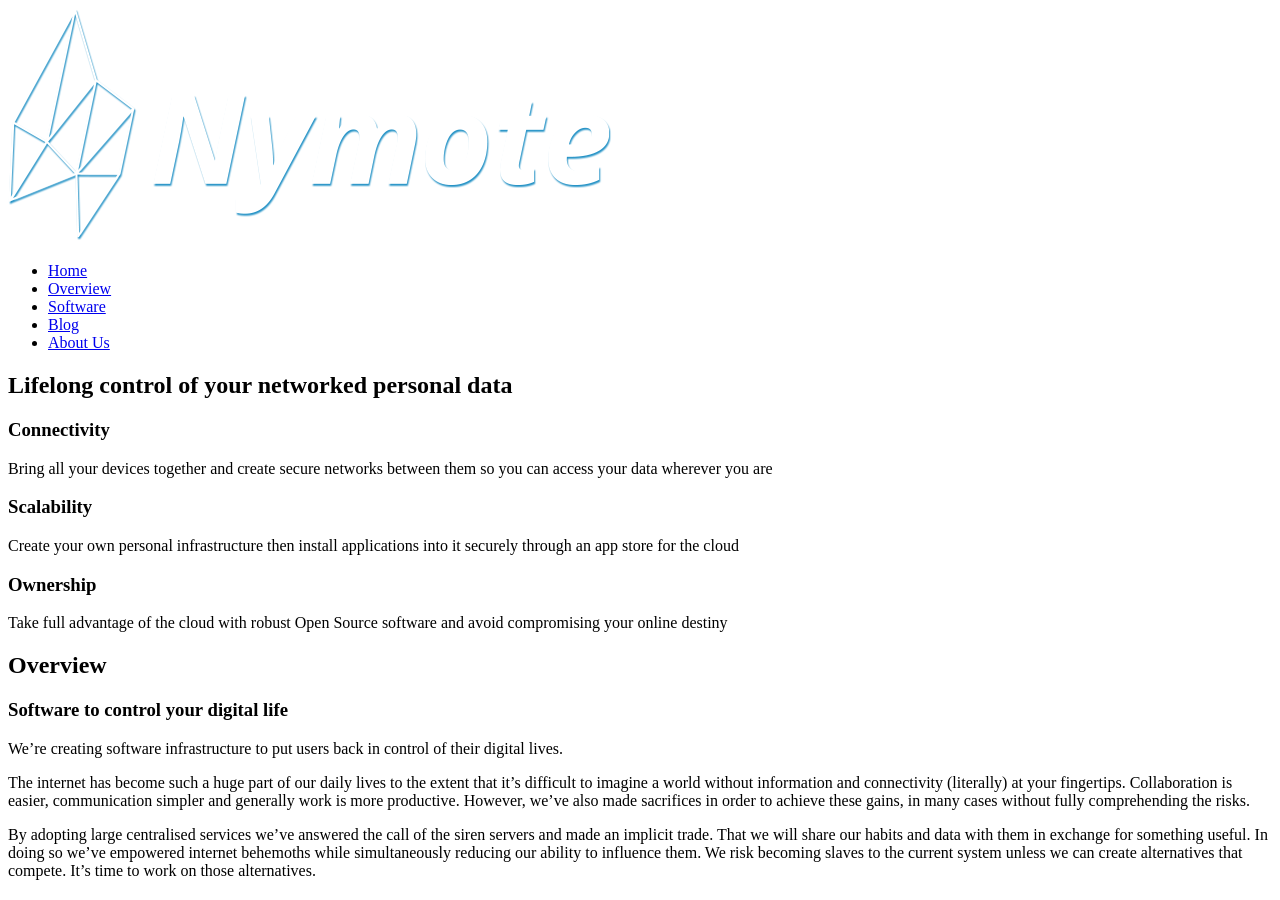
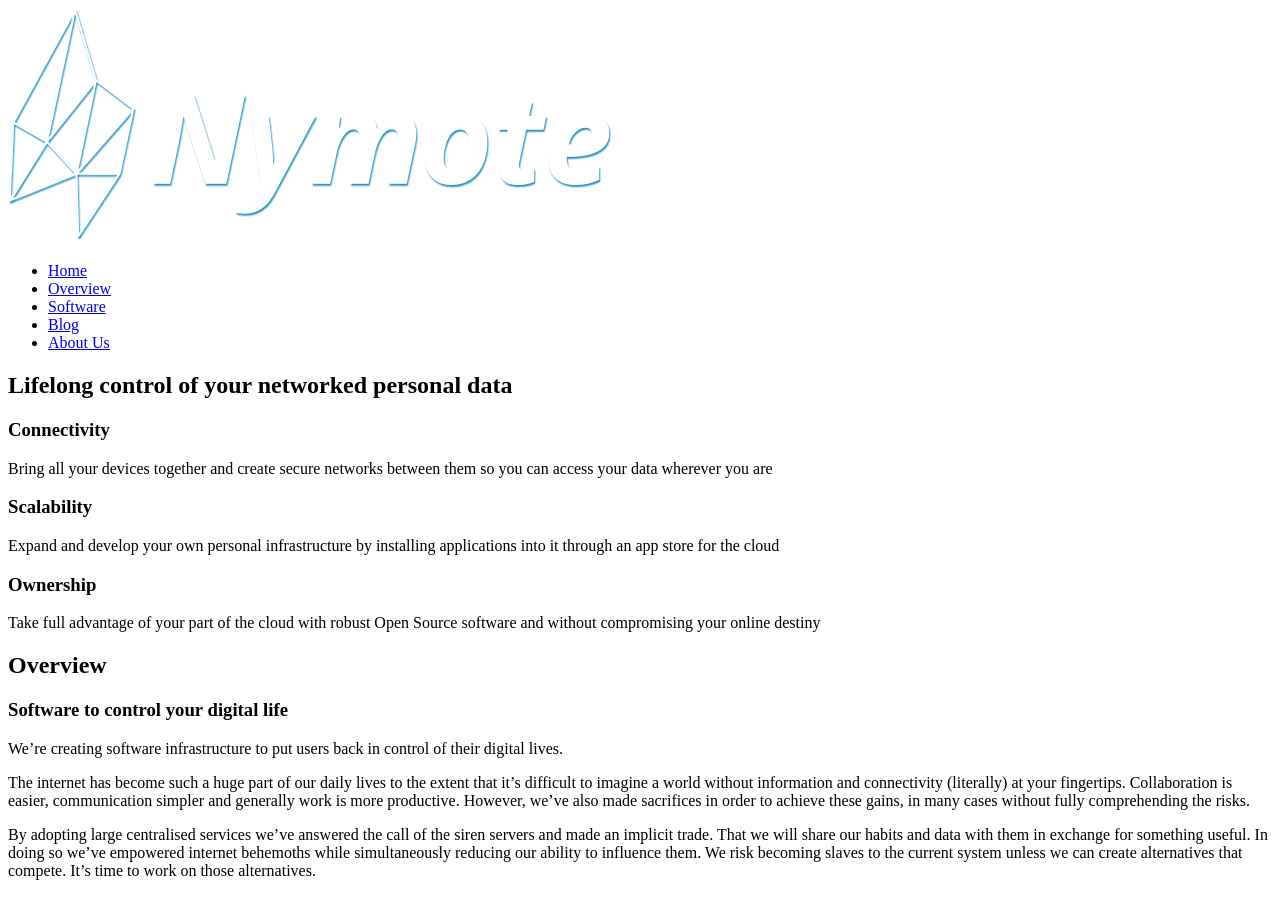
Before and after one commit to nymote/nymote.github.io, a Jekyll site: the page built from index.html, in a window 1280 px wide and 900 px high. Built offline with Jekyll 4.4.1, drawn with Linux system fonts in a browser that asks for light colours; nearby versions of some CDN libraries; library files that are not in the unit come from our copies; comment, search, counter and statistics services are not loaded.

Commit message:
tweaks to front page

```diff
--- a/_includes/frontpage/home.html
+++ b/_includes/frontpage/home.html
@@ -17,7 +17,10 @@
             <span class="icon-globe"></span>
           </div>
           <h3>Connectivity</h3>
-          <p>Bring all your devices together and create secure networks between them so you can access your data wherever you are</p>
+          <p>
+            Bring all your devices together and create secure networks
+            between them so you can access your data wherever you are
+          </p>
         </div>
       </div>
 
@@ -27,7 +30,11 @@
             <span class="icon-signal"></span>
           </div>
           <h3>Scalability</h3>
-          <p>Create your own personal infrastructure then install applications into it securely through an app store for the cloud</p>
+          <p>
+            Expand and develop your own personal infrastructure by
+            installing applications into it through an app store for
+            the cloud
+          </p>
         </div>
       </div>
 
@@ -37,7 +44,9 @@
             <span class="icon-home"></span>
           </div>
           <h3>Ownership</h3>
-          <p>Take full advantage of the cloud with robust Open Source software and avoid compromising your online destiny</p>
+          <p>
+            Take full advantage of your part of the cloud with robust Open Source software and without compromising your online destiny
+          </p>
         </div>
       </div>
     </div>
```
